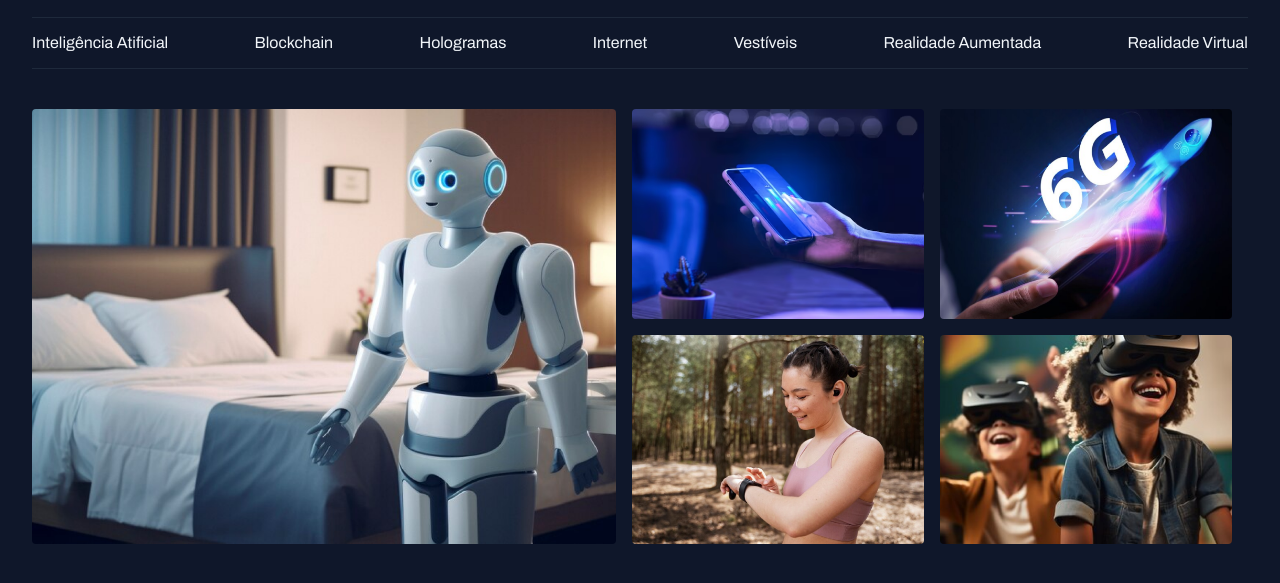
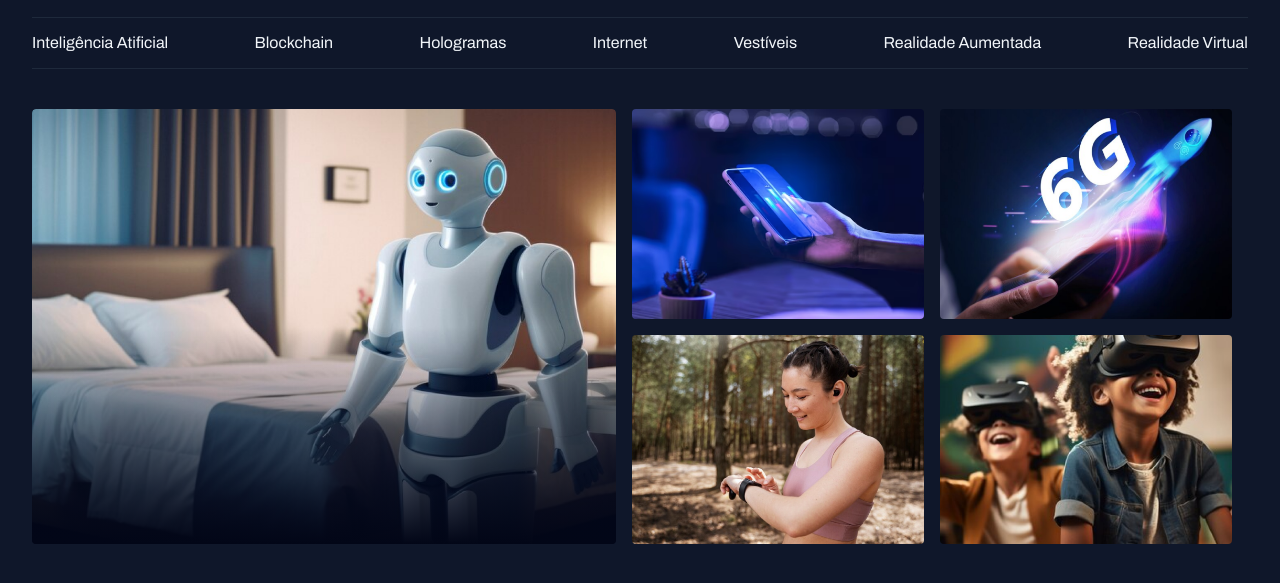
Before and after one commit to mgiffu/PROJETO-PORTAL-DE-NOTICIAS, a plain HTML site: page index.html in a window 1280 px wide. Shown: the part 55-638 px from the top of the page. Drawn offline with Linux system fonts and the light colour scheme.

Commit message:
adicionando fundo com degrade

```diff
--- a/index.html
+++ b/index.html
@@ -37,7 +37,7 @@
 
   <main class="grid container">
     <section id="featured" class="grid grid-flow-col gap-16">
-      <div>
+      <div class="card">
         <img src="assets/images/Image 01.png" alt="">
       </div>
 
--- a/styles/sections.css
+++ b/styles/sections.css
@@ -5,3 +5,23 @@
     border-radius: 4px; /* para arrendondar levemente as bordas as imagens */
   };
 }
+
+.card { /* para fazer o degrade na imagem do robô */
+  border-radius: 4px; /* para arrendondar levemente as bordas as imagens */
+  overflow: hidden; /* nesse caso para que o arredondamento funcione é preciso aplicar overflow(transbordamento) indicando que tudo que passar da caixa sera escondido (hidden)*/
+  position: relative; /* para que o posicionamento do novo elemento fique relativo ao card (imagendo robô) */
+  &::before { /* o & representa a palavra "card", pq esta dentro do card . Esse elemente irá criar um novo elemento antes da imagem do robô*/
+    content: ""; /* para criar um elento é preciso que ele tenha um conteudo, posião e cor de fundo para viluzar melhor onde ele se encontra */
+    position: absolute; /* indica em qual área da página o novo elemente estará */
+    inset: 0;
+    top: 50%; /* para ao card começar a partir da metade da imagem */
+    background: linear-gradient( /* para criar o degrade */
+      180deg, /* primeiro indica a direção em graus */
+      transparent 0%, /* indica a transparencia iniciando em 0% */
+      #020617 100% /* indica a cor que será utilizada e transparencia termina em 100% */
+
+    );
+
+
+  }
+}
```
